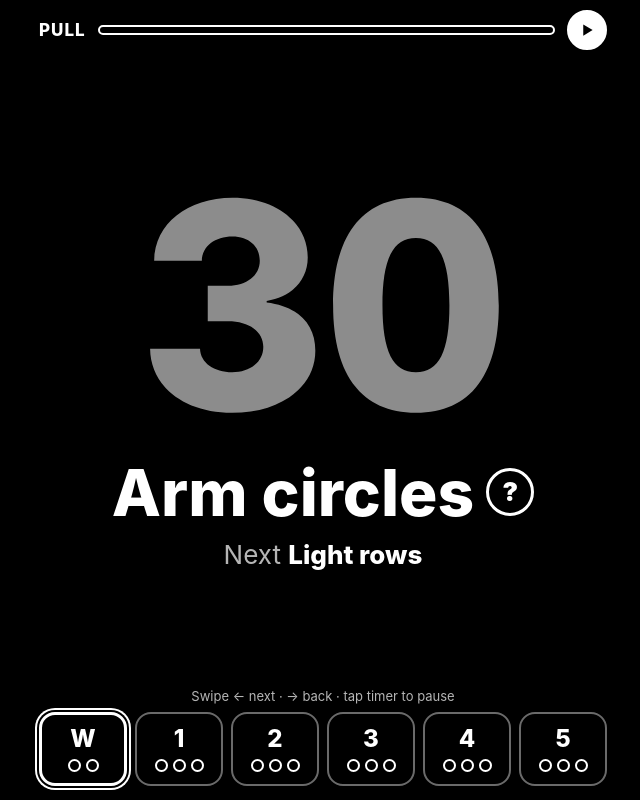
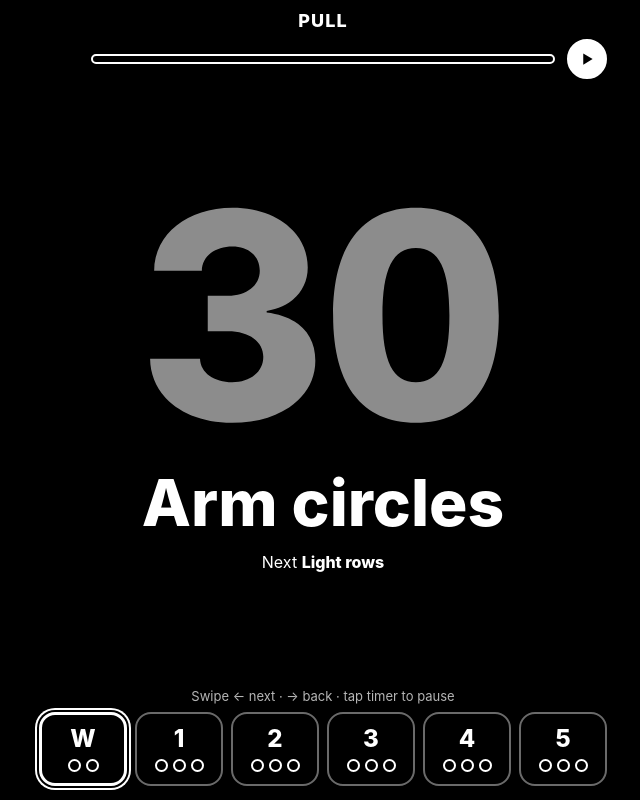
Before and after one commit to brookesy11/trx-coach, a plain HTML site: page index.html in a window 1280 px wide. Shown: the whole page, without its empty margins (317-957 px from the left). Drawn offline with Linux system fonts and the light colour scheme.

Commit message:
Tap name for how-to (no ? icon), centered layout; cache v7

```diff
--- a/app.js
+++ b/app.js
@@ -226,6 +226,7 @@
     });
   }
 
+  var lastSwipe = 0;
   // ---- How-to popup (timer keeps running; the sheet shows the live countdown) ----
   function openHowto() {
     var s = infoStep(), h = (window.HOWTO || {})[s.name];
@@ -241,7 +242,10 @@
     render();
   }
   function closeHowto() { $("howto").hidden = true; }
-  $("infoBtn").addEventListener("click", openHowto);
+  function tapHowto() { if (Date.now() - lastSwipe > 400) openHowto(); }
+  $("name").addEventListener("click", tapHowto);
+  $("nextLine").addEventListener("click", tapHowto);
+  $("name").addEventListener("keydown", function (e) { if (e.key === "Enter") openHowto(); });
   $("hClose").addEventListener("click", closeHowto);
   $("howto").addEventListener("click", function (e) { if (e.target === $("howto")) closeHowto(); });
   document.addEventListener("keydown", function (e) { if (e.key === "Escape") closeHowto(); });
@@ -291,7 +295,7 @@
   }
 
   // Swipe: >= 50px horizontal and clearly more horizontal than vertical.
-  var tx = 0, ty = 0, tracking = false, horiz = false, lastSwipe = 0;
+  var tx = 0, ty = 0, tracking = false, horiz = false;
   function onStart(e) {
     if (!$("howto").hidden || e.touches.length > 1 || animating) { tracking = false; return; }
     tracking = true; horiz = false; tx = e.touches[0].clientX; ty = e.touches[0].clientY;
--- a/index.html
+++ b/index.html
@@ -17,22 +17,24 @@
 <body>
 <main id="app">
   <div class="topRow">
-    <span id="focus" class="focus">Workout</span>
-    <div class="bar" aria-hidden="true"><div id="barFill"></div></div>
+    <div id="focus" class="focus">Workout</div>
+    <div class="barRow">
+      <span class="spacer" aria-hidden="true"></span>
+      <div class="bar" aria-hidden="true"><div id="barFill"></div></div>
     <button id="playBtn" class="play" type="button" aria-label="Start">
       <svg class="icoPlay" viewBox="0 0 24 24" aria-hidden="true"><path d="M7 4.5v15l12.5-7.5z" fill="currentColor"/></svg>
       <svg class="icoPause" viewBox="0 0 24 24" aria-hidden="true"><rect x="5.5" y="4.5" width="4.5" height="15" rx="1" fill="currentColor"/><rect x="14" y="4.5" width="4.5" height="15" rx="1" fill="currentColor"/></svg>
     </button>
+    </div>
   </div>
 
   <section id="stage" class="stage" aria-live="polite">
     <div id="stageInner" class="stageInner">
       <div id="clock" class="clock" role="button" aria-label="Tap to start or pause">0:30</div>
       <div class="nameRow">
-        <h1 id="name" class="name">Loading</h1>
-        <button id="infoBtn" class="info" type="button" aria-label="How to do this exercise">?</button>
+        <h1 id="name" class="name" role="button" tabindex="0" aria-label="Show how to do this exercise">Loading</h1>
       </div>
-      <p class="next"><span>Next</span> <b id="next">-</b></p>
+      <p id="nextLine" class="next"><span>Next</span> <b id="next">-</b></p>
       <button id="plusBtn" class="plus" type="button" hidden>+15s</button>
     </div>
   </section>
--- a/styles.css
+++ b/styles.css
@@ -16,8 +16,10 @@ body {
   padding: calc(var(--sat) + 10px) calc(var(--sar) + 16px) calc(var(--sab) + 14px) calc(var(--sal) + 16px);
   touch-action: pan-y; /* horizontal swipes are handled by the app, not the browser */
 }
-.topRow { display: flex; align-items: center; gap: 12px; flex: 0 0 auto; }
-.focus { font-size: 17px; font-weight: 800; text-transform: uppercase; letter-spacing: .06em; white-space: nowrap; }
+.topRow { flex: 0 0 auto; text-align: center; }
+.barRow { display: flex; align-items: center; gap: 12px; margin-top: 8px; }
+.spacer { flex: 0 0 40px; }
+.focus { font-size: 18px; font-weight: 800; text-transform: uppercase; letter-spacing: .06em; white-space: nowrap; }
 .bar { flex: 1; height: 10px; border: 2px solid var(--fg); border-radius: 6px; overflow: hidden; }
 #barFill { height: 100%; width: 0; background: var(--fg); transition: width .4s linear; }
 .play { flex: 0 0 auto; width: 40px; height: 40px; border-radius: 50%; border: 2px solid var(--fg); background: var(--bg); color: var(--fg);
@@ -37,11 +39,9 @@ body {
 .clock.long { font-size: min(38vw, 30vh, 260px); }
 .stage.paused .clock { opacity: .55; }
 .nameRow { display: flex; align-items: center; justify-content: center; gap: 12px; margin: 2vh 0 0; }
-.name { margin: 0; font-weight: 800; line-height: 1.05; font-size: 48px; max-width: calc(100% - 64px); overflow-wrap: break-word; }
-.info { flex: 0 0 auto; width: 48px; height: 48px; border-radius: 50%; border: 3px solid var(--fg); background: var(--bg); color: var(--fg);
+.name { margin: 0; font-weight: 800; line-height: 1.05; font-size: 48px; max-width: 100%; overflow-wrap: break-word; cursor: pointer; }
   font: inherit; font-size: 26px; font-weight: 900; line-height: 1; cursor: pointer; padding: 0; position: relative; touch-action: manipulation; }
-.info::after { content: ""; position: absolute; inset: -10px; }
-.next { margin: 1.6vh 0 0; font-size: clamp(18px, 5.6vw, 26px); color: var(--dim); }
+.next { cursor: pointer; margin: 1.6vh 0 0; font-size: clamp(18px, 5.6vw, 26px); color: var(--dim); }
 .next b { color: var(--fg); font-weight: 800; }
 .plus { margin-top: 2.2vh; min-width: 150px; min-height: 60px; padding: 0 26px; font: inherit; font-size: 26px; font-weight: 800;
   border: 3px solid var(--fg); border-radius: 30px; background: var(--bg); color: var(--fg); cursor: pointer; touch-action: manipulation; }
--- a/sw.js
+++ b/sw.js
@@ -1,5 +1,5 @@
 /* TRX Coach service worker: network first so updates show right away, cache as offline fallback. */
-var CACHE = "trx-coach-v6";
+var CACHE = "trx-coach-v7";
 var ASSETS = ["./", "index.html", "styles.css", "app.js", "workouts.js", "howto.js", "manifest.json",
   "icons/icon-180.png", "icons/icon-192.png", "icons/icon-512.png"];
 
```
